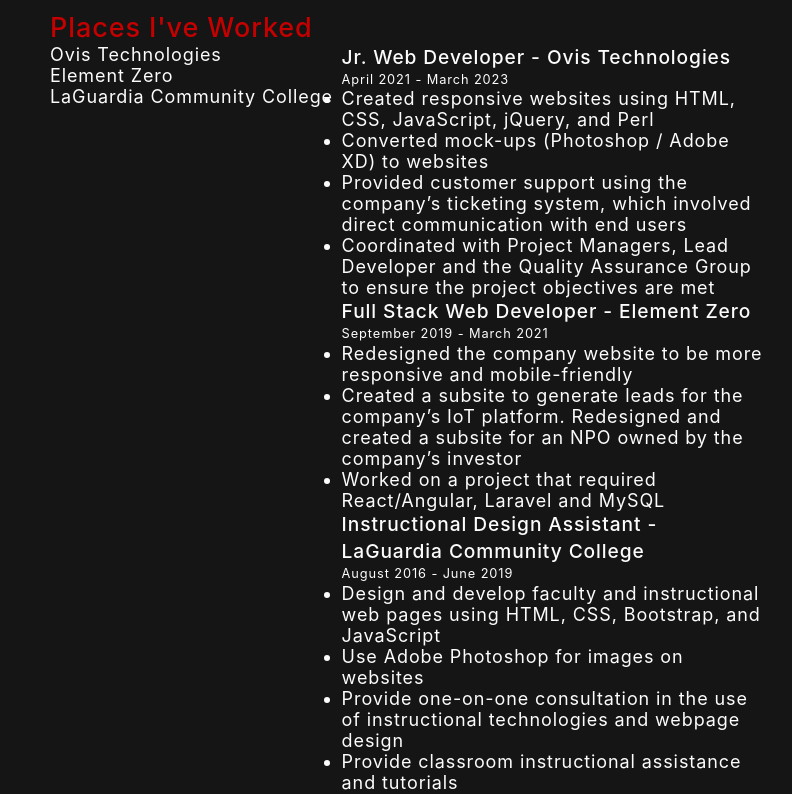
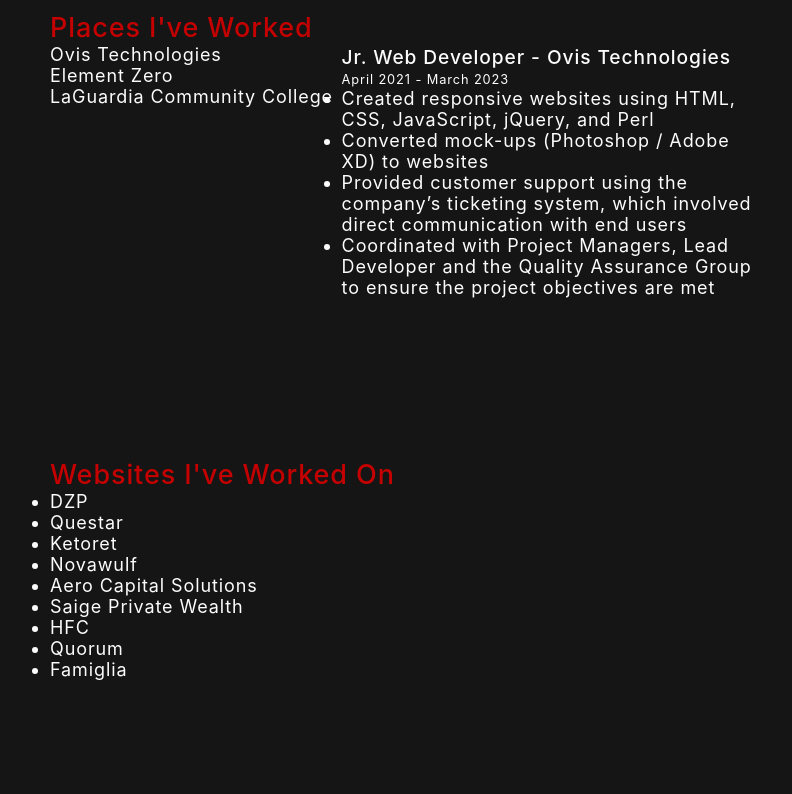
Before and after one commit to RPangil/RAPangilinan, a React (Create React App) app: page / in a window 1280 px wide. Shown: the part 1702-2496 px from the top of the page, without its empty margins (160-952 px from the left). After the commit the page ends 2462 px from the top, so only its background shows below. Built offline with nearby package versions, Linux system fonts and the light colour scheme.

Commit message:
Update App.js
Added a state that allows to change job description on the companies I worked for

```diff
--- a/src/App.js
+++ b/src/App.js
@@ -9,6 +9,28 @@
 
 function App()
 {
+    const [activeSlide, setActiveSlide] = useState(
+    {
+        activeIndex: 1
+    });
+
+    function companyClicked(companyNum)
+    {
+        if(activeSlide.activeIndex === companyNum)
+        {
+            return setActiveSlide(
+            {
+                ...activeSlide
+            });
+        }
+
+        setActiveSlide(
+        {
+            ...activeSlide,
+            activeIndex: companyNum
+        });
+    }
+
     return (
         <Fragment>
             <Header />
@@ -51,11 +73,13 @@
                 <Container title="Places I've Worked">
                     <div className={`${styles.contain} ${styles.slider}`}>
                         <div className={styles.leftTh}>
-                            <div className={styles.company}>Ovis Technologies</div>
-                            <div className={styles.company}>Element Zero</div>
-                            <div className={styles.company}>LaGuardia Community College</div>
+                            <div className={styles.company} onClick={() => companyClicked(1)}>Ovis Technologies</div>
+                            <div className={styles.company} onClick={() => companyClicked(2)}>Element Zero</div>
+                            <div className={styles.company} onClick={() => companyClicked(3)}>LaGuardia Community College</div>
                         </div>
                         <div className={styles.right}>
+                            {
+                                activeSlide.activeIndex === 1 ?
                                 <div className={styles.slide} key={1}>
                                     <h3 className={`${styles.smdText} ${styles.med}`}>Jr. Web Developer - <span>Ovis Technologies</span></h3>
                                     <p className={styles.smText}>April 2021 - March 2023</p>
@@ -66,6 +90,8 @@
                                         <li>Coordinated with Project Managers, Lead Developer and the Quality Assurance Group to ensure the project objectives are met</li>
                                     </ul>
                                 </div>
+                                :
+                                activeSlide.activeIndex === 2 ?
                                 <div className={styles.slide} key={2}>
                                     <h3 className={`${styles.smdText} ${styles.med}`}>Full Stack Web Developer - <span>Element Zero</span></h3>
                                     <p className={styles.smText}>September 2019 - March 2021</p>
@@ -75,6 +101,7 @@
                                         <li>Worked on a project that required React/Angular, Laravel and MySQL</li>
                                     </ul>
                                 </div>
+                                :
                                 <div className={styles.slide} key={3}>
                                     <h3 className={`${styles.smdText} ${styles.med}`}>Instructional Design Assistant - <span>LaGuardia Community College</span></h3>
                                     <p className={styles.smText}>August 2016 - June 2019</p>
@@ -87,6 +114,7 @@
                                         <li>Provide technical support to the ePortfolio Studio Lab</li>
                                     </ul>
                                 </div>
+                            }
                         </div>
                     </div>
                 </Container>
```
Lines whose indentation alone changed are shown as unchanged.
